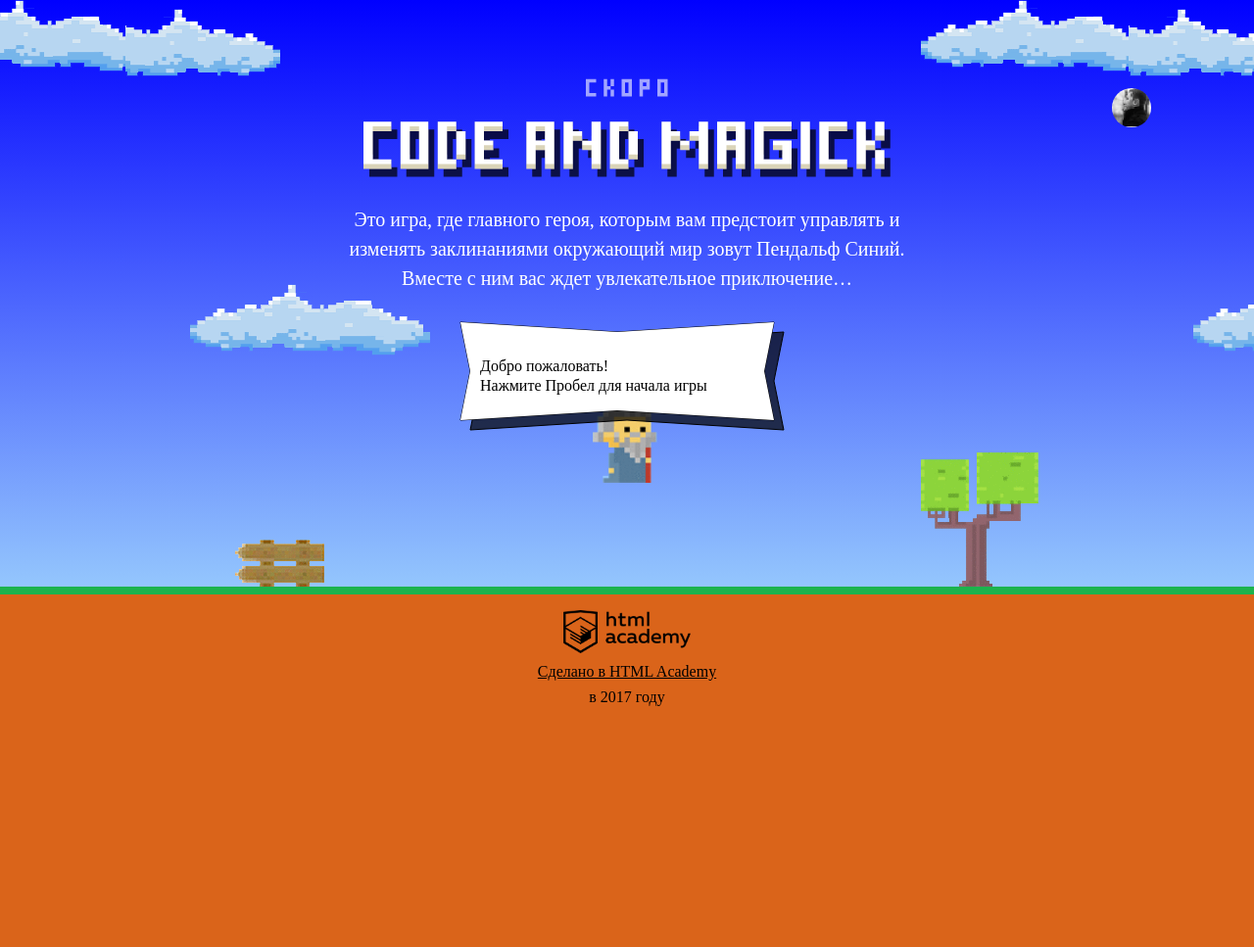
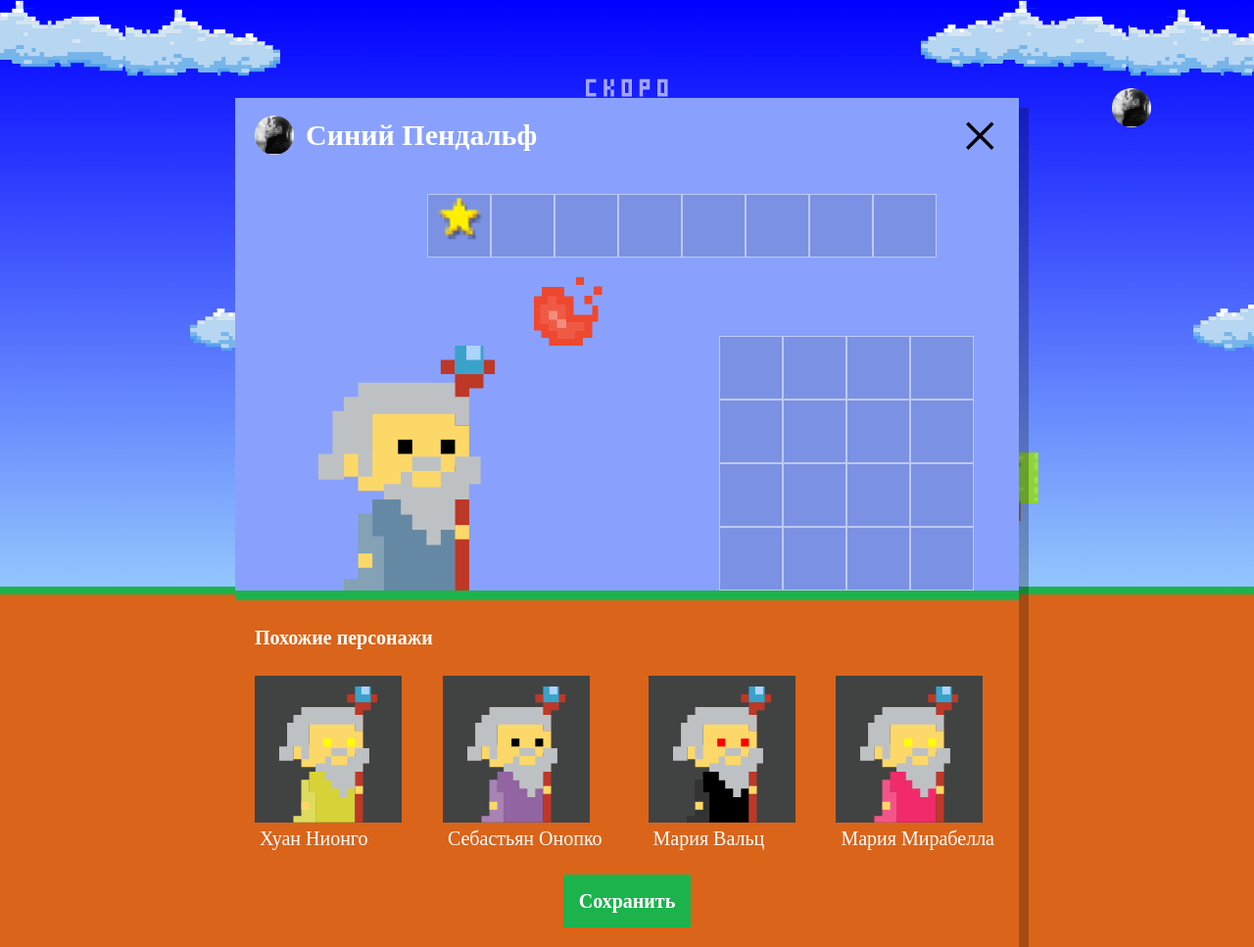
Before and after one commit to mindtrix/162308-code-and-magick, a website: page index.html in a window 1280 px wide. Shown: the whole page at 98% size. Before the commit the page ends 800 px from the top, so only its background shows below. Drawn offline with Linux system fonts and the light colour scheme; a web font is replaced by a local one.

Commit message:
wizardWindow

```diff
--- a/index.html
+++ b/index.html
@@ -190,8 +190,8 @@
     return wizardPositionY;
   }
 </script>
-
-<script src="js/stats.js"></script>
-<script src="js/game.js"></script>
+<script src='js/setup.js'></script>
+<script src='js/stats.js'></script>
+<script src='js/game.js'></script>
 </body>
 </html>
--- /dev/null
+++ b/js/setup.js
@@ -0,0 +1,51 @@
+'use strict';
+var body = document.body;
+var wizardWindow = body.querySelector('.setup');
+wizardWindow.classList.remove('hidden');
+var similarListElement = wizardWindow.querySelector('.setup-similar-list');
+var wizardsTemplate = document.getElementById('similar-wizard-template').content;
+var WIZARD_NAMES = ['Иван','Хуан','Себастьян','Мария','Кристоф','Виктор','Юлия','Вашингтон'];
+var WIZARD_SEC_NAMES = ['да Марья','Верон','Мирабелла','Вальц','Онопко','Топольницкая','Нионго','Ирвинг'];
+var COAT_COLORS = ['rgb(101, 137, 164)','rgb(241, 43, 107)','rgb(146, 100, 161)','rgb(56, 159, 117)','rgb(215, 210, 55)','rgb(0, 0, 0)'];
+var EYES_COLORS = ['black','red','blue','yellow','green'];
+var random = function (min, max) {
+  return Math.round(Math.random() * (max - min)) + min;
+}
+var wizardOne = {
+  name:WIZARD_NAMES[random(0,WIZARD_NAMES.length-1)],
+  secondname:WIZARD_SEC_NAMES[random(0,WIZARD_SEC_NAMES.length-1)],
+  coatColor:COAT_COLORS[random(0,COAT_COLORS.length-1)],
+  eyesColor:EYES_COLORS[random(0,EYES_COLORS.length-1-1)],
+}
+var wizardTwo = {
+  name:WIZARD_NAMES[random(0,WIZARD_NAMES.length-1)],
+  secondname:WIZARD_SEC_NAMES[random(0,WIZARD_SEC_NAMES.length-1)],
+  coatColor:COAT_COLORS[random(0,COAT_COLORS.length-1)],
+  eyesColor:EYES_COLORS[random(0,EYES_COLORS.length-1)],
+}
+var wizardThree = {
+  name:WIZARD_NAMES[random(0,WIZARD_NAMES.length-1)],
+  secondname:WIZARD_SEC_NAMES[random(0,WIZARD_SEC_NAMES.length-1)],
+  coatColor:COAT_COLORS[random(0,COAT_COLORS.length-1)],
+  eyesColor:EYES_COLORS[random(0,EYES_COLORS.length-1)],
+}
+var wizardFour = {
+  name:WIZARD_NAMES[random(0,WIZARD_NAMES.length-1)],
+  secondname:WIZARD_SEC_NAMES[random(0,WIZARD_SEC_NAMES.length-1)],
+  coatColor:COAT_COLORS[random(0,COAT_COLORS.length-1)],
+  eyesColor:EYES_COLORS[random(0,EYES_COLORS.length-1)],
+}
+var wizardsTypes = [wizardOne,wizardTwo,wizardThree,wizardFour];
+var renderWizard = function() {
+  var wizardElement = wizardsTemplate.cloneNode(true);
+  wizardElement.querySelector('.setup-similar-label').textContent = wizardsTypes[i].name +"\n"+ wizardsTypes[i]. secondname;
+  wizardElement.querySelector('.wizard-coat').style.fill = wizardsTypes[i].coatColor;
+  wizardElement.querySelector('.wizard-eyes').style.fill =  wizardsTypes[i].eyesColor;
+  return wizardElement;
+}
+var wizardsList = document.createDocumentFragment();
+for(var i=0; i < wizardsTypes.length; i++) {
+  wizardsList.appendChild(renderWizard());
+}
+similarListElement .appendChild(wizardsList);
+body.querySelector('.setup-similar').classList.remove('hidden');
```
